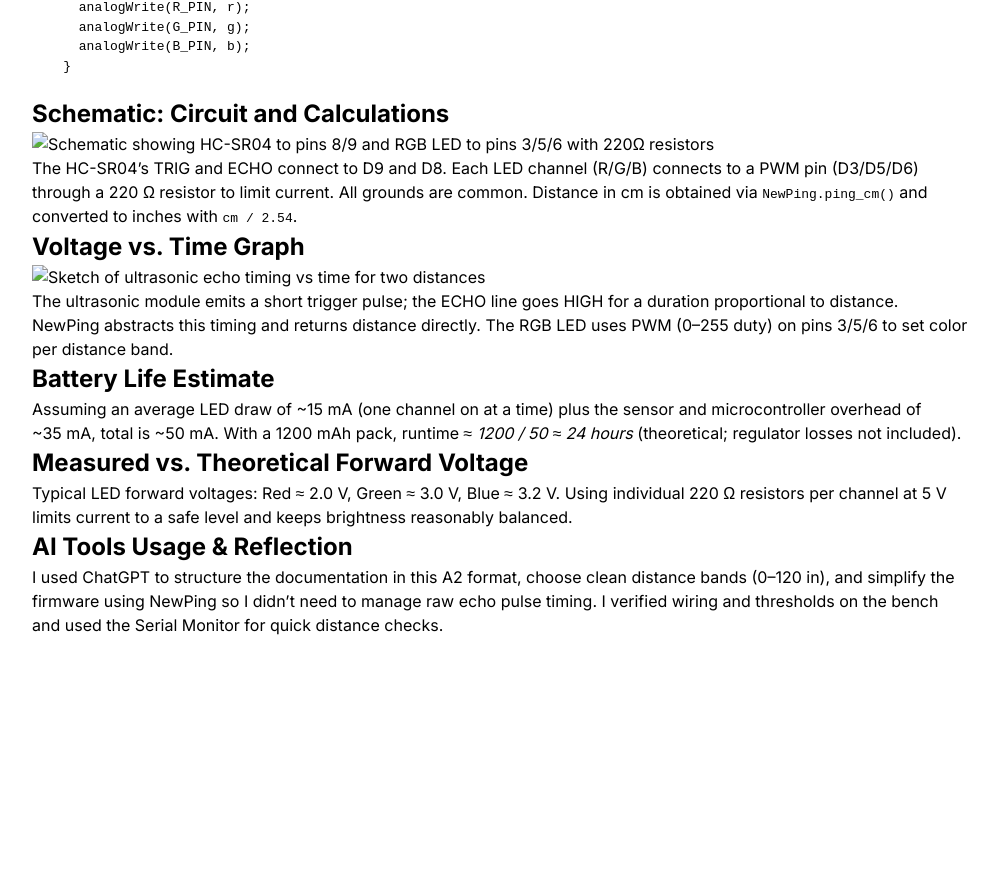
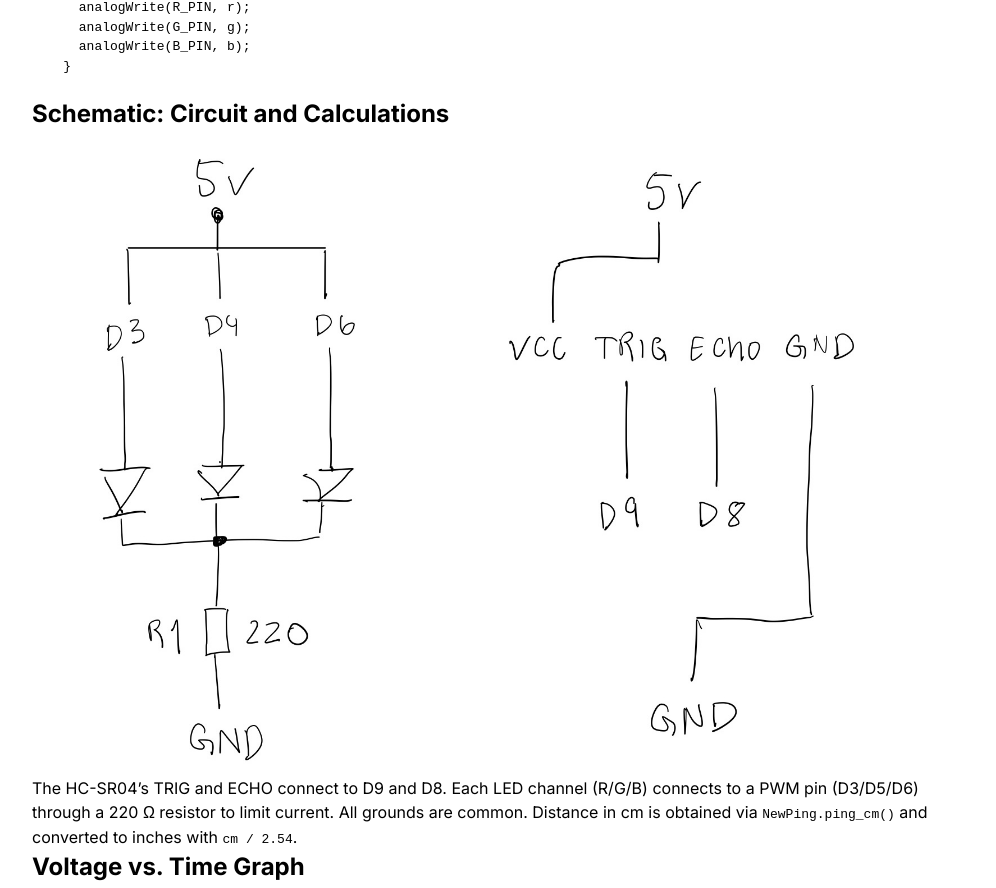
Before and after one commit to TheoTzankov03/TheoTzankov03.github.io, a plain HTML site: page a4.html in a window 1280 px wide. Shown: the part 1894-2782 px from the top of the page, without its empty margins (140-1136 px from the left). Before the commit the page ends 2563 px from the top, so only its background shows below. Drawn offline with Linux system fonts and the light colour scheme.

Commit message:
made small changes to a4

```diff
--- a/a4.html
+++ b/a4.html
@@ -107,7 +107,7 @@
     <section id="schematic">
       <h2>Schematic: Circuit and Calculations</h2>
       <figure>
-        <img src="A2_hand_schematic.jpg" alt="Schematic showing HC-SR04 to pins 8/9 and RGB LED to pins 3/5/6 with 220Ω resistors" />
+        <img src="a4_schematic.jpg" alt="Schematic showing HC-SR04 to pins 8/9 and RGB LED to pins 3/5/6 with 220Ω resistors" />
         <figcaption>
           The HC-SR04’s TRIG and ECHO connect to D9 and D8. Each LED channel (R/G/B) connects to
           a PWM pin (D3/D5/D6) through a 220&nbsp;Ω resistor to limit current. All grounds are
@@ -121,7 +121,7 @@
     <section id="graph">
       <h2>Voltage vs. Time Graph</h2>
       <figure>
-        <img src="A2_echo_graph.jpg" alt="Sketch of ultrasonic echo timing vs time for two distances" />
+        <img src="a4_graph.jpg" alt="Sketch of ultrasonic echo timing vs time for two distances" />
         <figcaption>
           The ultrasonic module emits a short trigger pulse; the ECHO line goes HIGH for a duration
           proportional to distance. NewPing abstracts this timing and returns distance directly.
```
